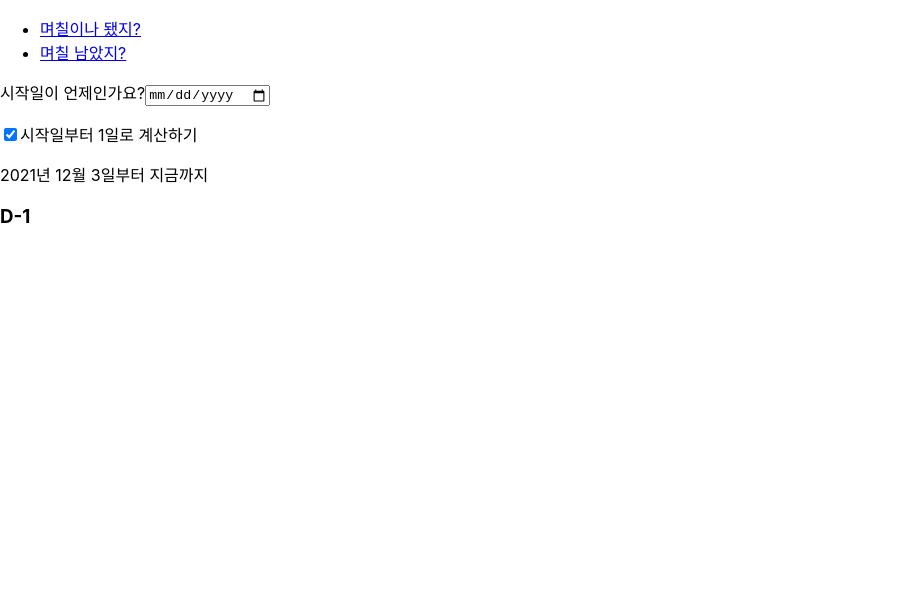
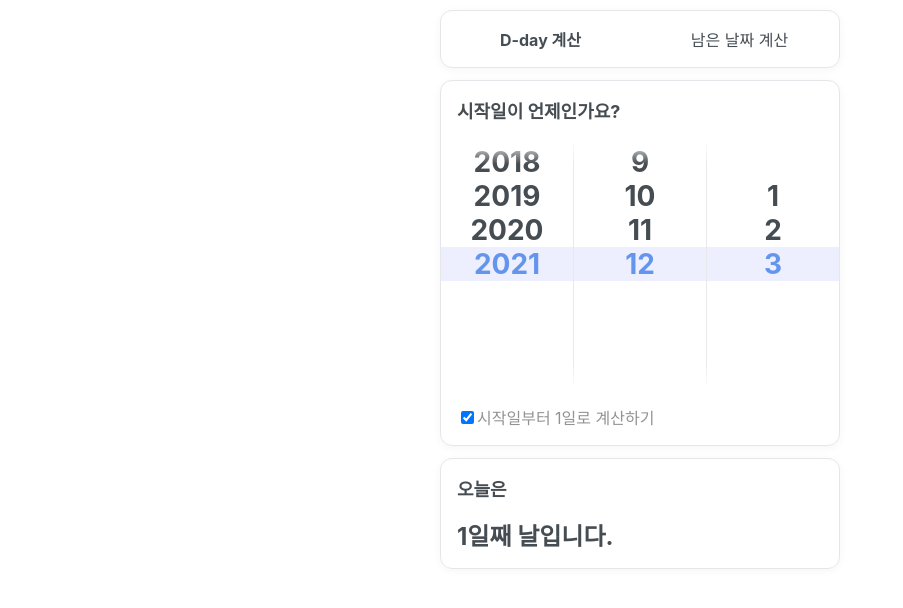
Before and after one commit to potados99/toolbox, a React (Create React App) app: page / in a window 1280 px wide. Shown: the top 608 px of the page, without its empty margins (0-903 px from the left). Built offline with nearby package versions, Linux system fonts and the light colour scheme.

Commit message:
feat: 디데이 기능 대략 완성

```diff
--- a/public/index.html
+++ b/public/index.html
@@ -1,13 +1,13 @@
 <!DOCTYPE html>
-<html lang="en">
+<html lang="ko">
   <head>
     <meta charset="utf-8" />
     <link rel="icon" href="%PUBLIC_URL%/favicon.ico" />
     <meta name="viewport" content="width=device-width, initial-scale=1" />
-    <meta name="theme-color" content="#000000" />
+    <meta name="theme-color" content="#ffffff" />
     <meta
       name="description"
-      content="Web site created using create-react-app"
+      content="디데이 계산 / 남은 날짜 계산"
     />
     <link rel="apple-touch-icon" href="%PUBLIC_URL%/logo192.png" />
     <!--
@@ -24,10 +24,10 @@
       work correctly both with client-side routing and a non-root public URL.
       Learn how to configure a non-root public URL by running `npm run build`.
     -->
-    <title>React App</title>
+    <title>날짜계산기</title>
   </head>
   <body>
-    <noscript>You need to enable JavaScript to run this app.</noscript>
+    <noscript>자바스크립트 켜주세요 ㅠㅡㅠ</noscript>
     <div id="root"></div>
     <!--
       This HTML file is a template.
--- a/src/App.css
+++ b/src/App.css
@@ -1,38 +1,49 @@
-.App {
-  text-align: center;
+.navigation-bar {
+    display: flex;
+    flex-direction: row;
+    justify-content: space-around;
+    align-items: center;
+    border: 1px solid rgb(230, 230, 234);
+    border-radius: 0.75rem;
+    box-shadow: rgba(0, 0, 0, 0.04) 0 2px 10px 0;
 }
 
-.App-logo {
-  height: 40vmin;
-  pointer-events: none;
+.navigation-bar-item {
+    flex: 1;
+    padding: 16px;
+    list-style-type: none;
+    text-decoration: none;
+    text-align: center;
+    color: #464d52;
 }
 
-@media (prefers-reduced-motion: no-preference) {
-  .App-logo {
-    animation: App-logo-spin infinite 20s linear;
-  }
+.navigation-bar-item-selected {
+    font-weight: bold;
 }
 
-.App-header {
-  background-color: #282c34;
-  min-height: 100vh;
-  display: flex;
-  flex-direction: column;
-  align-items: center;
-  justify-content: center;
-  font-size: calc(10px + 2vmin);
-  color: white;
+.card {
+    border: 1px solid rgb(230, 230, 234);
+    border-radius: 0.75rem;
+    box-shadow: rgba(0, 0, 0, 0.04) 0 2px 10px 0;
+    margin-top: 12px;
+ }
+
+.horizontal-space {
+    margin-left: 16px;
+    margin-right: 16px;
 }
 
-.App-link {
-  color: #61dafb;
+.vertical-space {
+    margin-top: 16px;
+    margin-bottom: 16px;
 }
 
-@keyframes App-logo-spin {
-  from {
-    transform: rotate(0deg);
-  }
-  to {
-    transform: rotate(360deg);
-  }
+.card-text {
+    font-size: 18px;
+    font-weight: 700;
 }
+
+.silent-text {
+    color: #939393;
+    font-size: 16px;
+}
--- a/src/App.tsx
+++ b/src/App.tsx
@@ -1,29 +1,35 @@
 import React from "react";
 import "./App.css";
-import { BrowserRouter, Link, Route, Routes } from "react-router-dom";
+import { BrowserRouter, NavLink, Route, Routes } from "react-router-dom";
 import Past from "./features/Past";
 import Left from "./features/Left";
 
 export default function App() {
   return (
     <BrowserRouter>
-      <div>
-        <nav>
-          <ul>
-            <li>
-              <Link to="/">며칠이나 됐지?</Link>
-            </li>
-            <li>
-              <Link to="/future">며칠 남았지?</Link>
-            </li>
-          </ul>
-        </nav>
+      <nav className="navigation-bar">
+        <NavLink
+          className={({ isActive }) =>
+            isActive ? "navigation-bar-item navigation-bar-item-selected" : "navigation-bar-item"
+          }
+          to="/"
+        >
+          D-day 계산
+        </NavLink>
+        <NavLink
+          className={({ isActive }) =>
+            isActive ? "navigation-bar-item navigation-bar-item-selected" : "navigation-bar-item"
+          }
+          to="/future"
+        >
+          남은 날짜 계산
+        </NavLink>
+      </nav>
 
-        <Routes>
-          <Route path="/" element={<Past />} />
-          <Route path="/future" element={<Left />} />
-        </Routes>
-      </div>
+      <Routes>
+        <Route path="/" element={<Past />} />
+        <Route path="/future" element={<Left />} />
+      </Routes>
     </BrowserRouter>
   );
 }
--- a/src/components/DateRoller/DateRoller.css
+++ b/src/components/DateRoller/DateRoller.css
@@ -6,4 +6,17 @@
     align-items: center;
 
     max-width: 450px;
+
+    mask-image: linear-gradient(
+            to bottom,
+            rgba(64, 64, 64, 0) 0%,
+            rgba(64, 64, 64, 1) 10%,
+            rgba(64, 64, 64, 1) 90%,
+            rgba(64, 64, 64, 0) 100%
+    );
 }
+
+.date-roller-panel-select:nth-child(2n) {
+    border-left: 1px solid #e9e9e9;
+    border-right: 1px solid #e9e9e9;
+}
--- a/src/components/DateRoller/Roller.css
+++ b/src/components/DateRoller/Roller.css
@@ -2,7 +2,6 @@
     flex: 1;
     font-size: 28px;
     font-weight: bold;
-    border: 1px solid #e9e9e9;
     box-sizing: border-box;
 
     overflow-y: auto;
--- a/src/components/DateRoller/index.tsx
+++ b/src/components/DateRoller/index.tsx
@@ -8,7 +8,7 @@ export type Params = {
   rangeStart: Date;
   rangeEnd: Date;
   value?: Date;
-  onChange?: (value: Date) => Date;
+  onChange?: (value: Date) => void;
 };
 
 export default function DateRoller({ rangeStart, rangeEnd, value, onChange }: Params) {
--- a/src/features/Left/index.tsx
+++ b/src/features/Left/index.tsx
@@ -1,12 +1,5 @@
 import React from "react";
-import DateRoller from "../../components/DateRoller";
-import { startOfToday } from "date-fns";
 
 export default function Left() {
-  return (
-    <div>
-      히히
-      <DateRoller rangeStart={new Date("1970-05-02")} rangeEnd={startOfToday()} value={new Date()} />
-    </div>
-  );
+  return <h1>⚠️여긴 아직 공사중입니다!</h1>;
 }
--- a/src/features/Past/index.tsx
+++ b/src/features/Past/index.tsx
@@ -1,31 +1,12 @@
 import React, { ChangeEvent, useState } from "react";
-import {
-  differenceInDays,
-  isAfter,
-  startOfDay,
-  startOfToday,
-  startOfTomorrow,
-  format,
-} from "date-fns";
+import { differenceInDays, format, startOfDay, startOfToday } from "date-fns";
+import DateRoller from "../../components/DateRoller";
 
 export default function Past() {
   const [startDate, setStartDate] = useState(new Date());
   const [includeStartDate, setIncludeStartDate] = useState(true);
 
-  const onChangeStartDate = (event: ChangeEvent<HTMLInputElement>) => {
-    const selectedDate = new Date(event.target.value);
-
-    if (isAfter(selectedDate, startOfTomorrow())) {
-      alert("너무 미래입니다!");
-
-      return;
-    }
-
-    setStartDate(selectedDate);
-  };
-
-  const onChangeIncludeStartDate = (event: ChangeEvent<HTMLInputElement>) =>
-    setIncludeStartDate(event.target.checked);
+  const onChangeIncludeStartDate = (event: ChangeEvent<HTMLInputElement>) => setIncludeStartDate(event.target.checked);
 
   const then = startOfDay(startDate);
   const today = startOfToday();
@@ -34,25 +15,28 @@ export default function Past() {
 
   return (
     <div>
-      <p>
-        <label>시작일이 언제인가요?</label>
-        <input type="date" onChange={onChangeStartDate} />
-      </p>
+      <section className="card">
+        <div className="card-text horizontal-space vertical-space">시작일이 언제인가요?</div>
 
-      <p>
-        <input
-          id="includeStartDate"
-          type="checkbox"
-          checked={includeStartDate}
-          onChange={onChangeIncludeStartDate}
+        <DateRoller
+          rangeStart={new Date("1970-01-01")}
+          rangeEnd={startOfToday()}
+          value={new Date()}
+          onChange={(d) => setStartDate(d)}
         />
-        <label htmlFor="includeStartDate">시작일부터 1일로 계산하기</label>
-      </p>
 
-      <div>
-        <span>{format(startDate, "yyyy년 M월 d일")}부터 지금까지</span>
-        <h3>D-{howManyDaysPast}</h3>
-      </div>
+        <p className="horizontal-space">
+          <input id="includeStartDate" type="checkbox" checked={includeStartDate} onChange={onChangeIncludeStartDate} />
+          <label htmlFor="includeStartDate" className="silent-text">
+            시작일부터 1일로 계산하기
+          </label>
+        </p>
+      </section>
+
+      <section className="card">
+        <div className="card-text horizontal-space vertical-space">오늘은</div>
+        <h1 className="horizontal-space vertical-space">{howManyDaysPast}일째 날입니다.</h1>
+      </section>
     </div>
   );
 }
--- a/src/index.css
+++ b/src/index.css
@@ -1,10 +1,17 @@
+html {
+  background-color: white;
+}
+
 body {
-  margin: 0;
+  margin: auto;
   font-family: -apple-system, BlinkMacSystemFont, 'Segoe UI', 'Roboto', 'Oxygen',
     'Ubuntu', 'Cantarell', 'Fira Sans', 'Droid Sans', 'Helvetica Neue',
     sans-serif;
   -webkit-font-smoothing: antialiased;
   -moz-osx-font-smoothing: grayscale;
+  max-width: 400px;
+  padding: 10px;
+  color: #464d52;
 }
 
 code {
```
Also changed, not shown: public/manifest.json.
